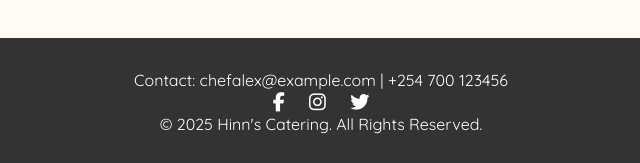
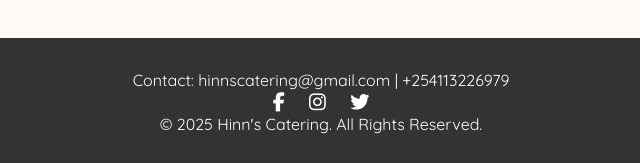
Before and after one commit to Hinn-Cash/Hinnscatering, a plain HTML site: page home.html in a window 1280 px wide. Shown: the part 793-956 px from the top of the page, 319-959 px from the left. Drawn offline with Linux system fonts and the light colour scheme.

Commit message:
Update home.html

```diff
--- a/home.html
+++ b/home.html
@@ -214,7 +214,7 @@
   </section>
 
   <footer id="contact">
-    <p>Contact: chefalex@example.com | +254 700 123456</p>
+     <p>Contact: hinnscatering@gmail.com | +254113226979</p>
     <div class="social-icons">
       <a href="#"><i class="fab fa-facebook-f"></i></a>
       <a href="#"><i class="fab fa-instagram"></i></a>
```
